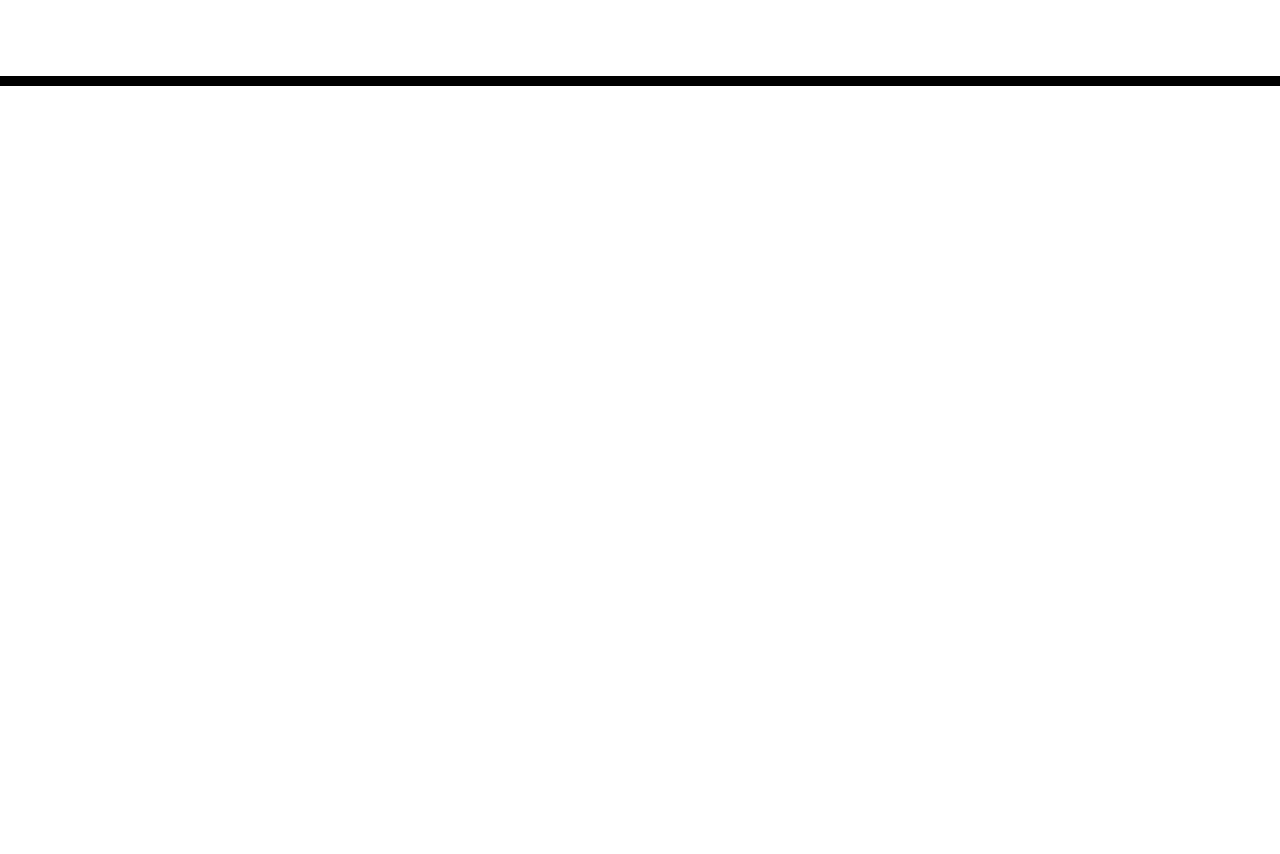
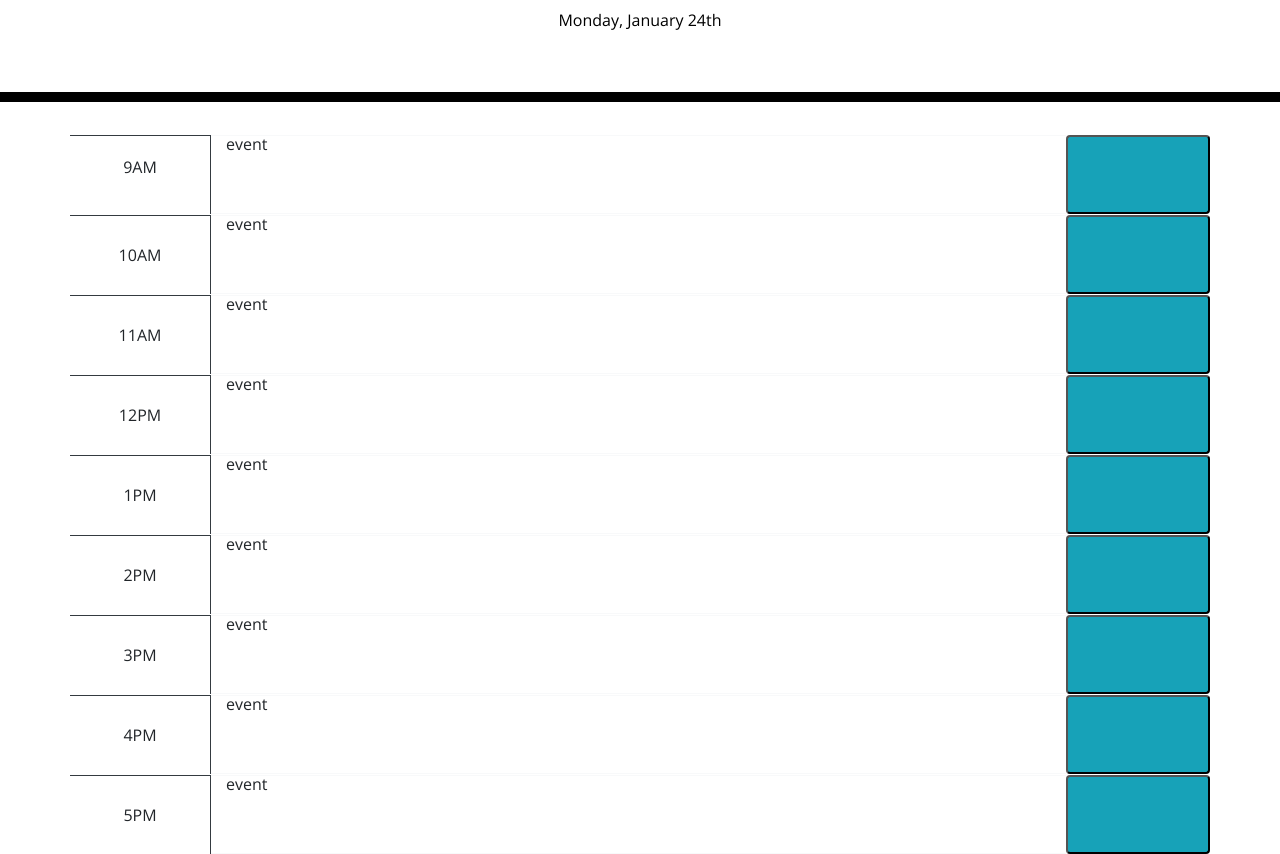
Before and after one commit to aimtruong/day-scheduler, a plain HTML site: page index.html in a window 1280 px wide. Shown: the part 182-1036 px from the top of the page. Before the commit the page ends 800 px from the top, so only its background shows below. Drawn offline with nearby package versions, Linux system fonts and the light colour scheme; files that its build step writes are made by us from their sources; a web font is replaced by a local one.

Commit message:
schedule layout completed

```diff
--- a/assets/js/script.js
+++ b/assets/js/script.js
@@ -0,0 +1,6 @@
+
+var currentDate = $("#currentDay");
+    currentDate = moment(currentDate).format("dddd, MMMM Do");
+
+var header = $("header");
+    header.append(currentDate);
--- a/index.html
+++ b/index.html
@@ -10,6 +10,10 @@
     />
     <link
       rel="stylesheet"
+      href="https://cdnjs.cloudflare.com/ajax/libs/open-iconic/1.1.1/font/css/open-iconic-bootstrap.min.css"
+    />
+    <link
+      rel="stylesheet"
       href="https://use.fontawesome.com/releases/v5.8.1/css/all.css"
       integrity="sha384-50oBUHEmvpQ+1lW4y57PTFmhCaXp0ML5d60M1M7uH2+nqUivzIebhndOJK28anvf"
       crossorigin="anonymous"
@@ -18,21 +22,113 @@
       href="https://fonts.googleapis.com/css?family=Open+Sans&display=swap"
       rel="stylesheet"
     />
-    <link rel="stylesheet" href="style.css" />
+    <link rel="stylesheet" href="assets/css/style.css" />
     <title>Work Day Scheduler</title>
   </head>
 
+
   <body>
-    <header class="jumbotron">
-      <h1 class="display-3">Work Day Scheduler</h1>
-      <p class="lead">A simple calendar app for scheduling your work day</p>
-      <p id="currentDay" class="lead"></p>
+
+    <header class = "jumbotron">
+      <h1 class = "display-3">Work Day Scheduler</h1>
+      <p class = "lead">A simple calendar app for scheduling your work day</p>
+      <p id = "currentDay" class="lead"></p>
     </header>
-    <div class="container">
-      <!-- Timeblocks go here -->
+
+
+    <div class = "container">
+
+      <!-- 9AM -->
+      <div class = "row row-cols-3">
+        <div class = "col d-flex align-items-center justify-content-center border-right border-top border-dark">9AM
+        </div>
+          <div class = "col col-9 border-top border-bottom border-light event">event
+          </div>
+            <button class = "col d-flex align-items-center justify-content-center rounded text-white bg-info">
+              <span class="oi oi-box"title="icon name" aria-hidden="true"></span>
+            </button>
+      </div>
+
+      <!-- 10AM -->
+      <div class = "row row-cols-3">
+        <div class = "col d-flex align-items-center justify-content-center border-right border-top border-dark">10AM</div>
+          <div class = "col col-9 border-top border-bottom border-light event">event</div>
+            <button class = "col d-flex align-items-center justify-content-center rounded text-white bg-info">
+              <span class="oi oi-box"></span>
+            </button>
+      </div>
+
+      <!-- 11AM -->
+      <div class = "row row-cols-3">
+        <div class = "col d-flex align-items-center justify-content-center border-right border-top border-dark">11AM</div>
+          <div class = "col col-9 border-top border-bottom border-light event">event</div>
+            <button class = "col d-flex align-items-center justify-content-center rounded text-white bg-info">
+              <span class="oi oi-box"></span>
+            </button>
+      </div>
+
+      <!-- 12PM -->
+      <div class = "row row-cols-3">
+        <div class = "col d-flex align-items-center justify-content-center border-right border-top border-dark">12PM</div>
+          <div class = "col col-9 border-top border-bottom border-light event">event</div>
+            <button class = "col d-flex align-items-center justify-content-center rounded text-white bg-info">
+              <span class="oi oi-box"></span>
+            </button>
+      </div>
+
+      <!-- 1PM -->
+      <div class = "row row-cols-3">
+        <div class = "col d-flex align-items-center justify-content-center border-right border-top border-dark">1PM</div>
+          <div class = "col col-9 border-top border-bottom border-light event">event</div>
+            <button class = "col d-flex align-items-center justify-content-center rounded text-white bg-info">
+              <span class="oi oi-box"></span>
+            </button>
+      </div>
+
+      <!-- 2PM -->
+      <div class = "row row-cols-3">
+        <div class = "col d-flex align-items-center justify-content-center border-right border-top border-dark">2PM</div>
+          <div class = "col col-9 border-top border-bottom border-light event">event</div>
+            <button class = "col d-flex align-items-center justify-content-center rounded text-white bg-info">
+              <span class="oi oi-box"></span>
+            </button>
+      </div>
+
+      <!-- 3PM -->
+      <div class = "row row-cols-3">
+        <div class = "col d-flex align-items-center justify-content-center border-right border-top border-dark">3PM</div>
+          <div class = "col col-9 border-top border-bottom border-light event">event</div>
+            <button class = "col d-flex align-items-center justify-content-center rounded text-white bg-info">
+              <span class="oi oi-box"></span>
+            </button>
+      </div>
+
+      <!-- 4PM -->
+      <div class = "row row-cols-3">
+        <div class = "col d-flex align-items-center justify-content-center border-right border-top border-dark">4PM</div>
+          <div class = "col col-9 border-top border-bottom border-light event">event</div>
+            <button class = "col d-flex align-items-center justify-content-center rounded text-white bg-info">
+              <span class="oi oi-box"></span>
+            </button>
+      </div>
+
+      <!-- 5PM -->
+      <div class = "row row-cols-3">
+        <div class = "col d-flex align-items-center justify-content-center border-right border-top border-dark">5PM</div>
+          <div class = "col col-9 border-top border-bottom border-light event">event</div>
+            <button class = "col d-flex align-items-center justify-content-center rounded text-white bg-info">
+              <span class="oi oi-box"></span>
+            </button>
+      </div>
     </div>
 
-    <script src="https://code.jquery.com/jquery-3.4.1.min.js"></script>
-    <script src="https://cdnjs.cloudflare.com/ajax/libs/moment.js/2.24.0/moment.min.js"></script>
+
+    <script src = "https://code.jquery.com/jquery-3.4.1.min.js"></script>
+    <script src = "https://cdnjs.cloudflare.com/ajax/libs/moment.js/2.24.0/moment.min.js"></script>
+    <script src = "assets/js/script.js"></script>
+
+
   </body>
+
+
 </html>
```
